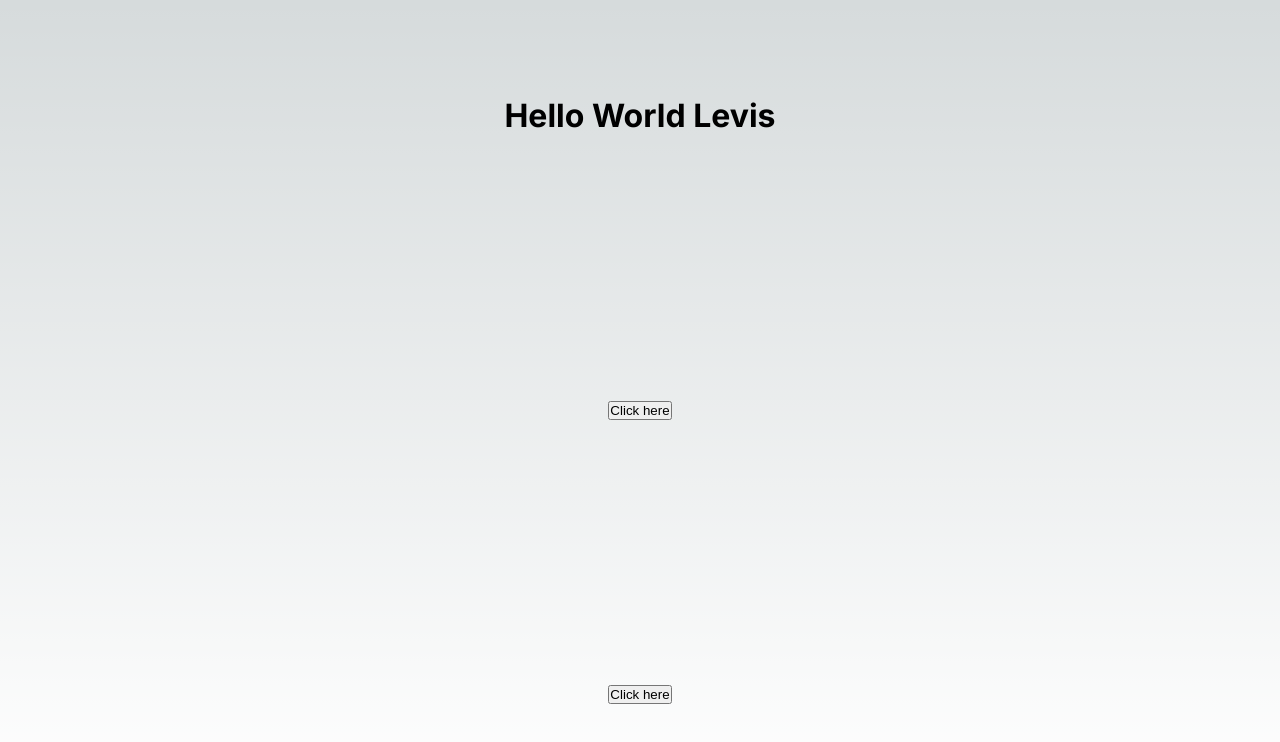
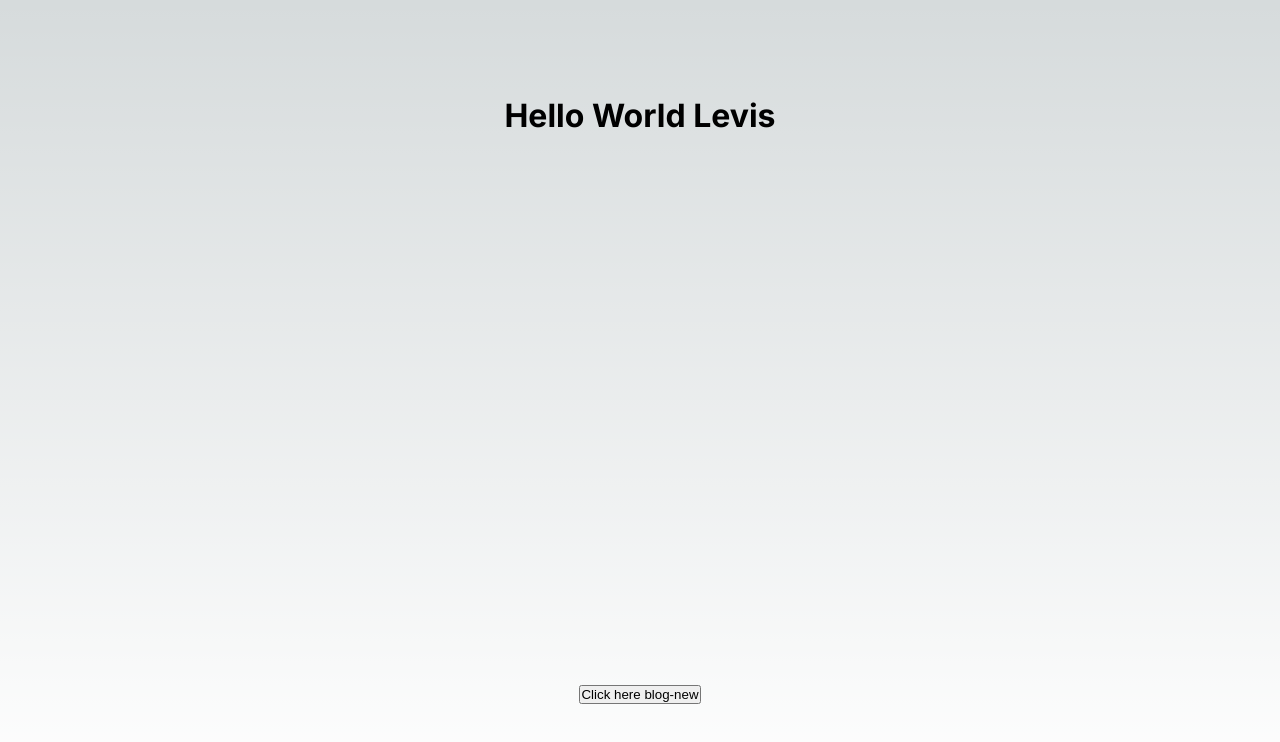
Before and after one commit to juan436/proyecto-en-next-js, a Next.js app: page / in a window 1280 px wide. Shown: the top 742 px of the page. Built offline with nearby package versions, Linux system fonts and the light colour scheme.

Commit message:
practice router dinamic navigation

```diff
--- a/src/app/page.js
+++ b/src/app/page.js
@@ -17,6 +17,9 @@
   }, [user]);
 
   const router = useRouter();
+  const navigation = (blog) => {
+    router.push("/blog/" + blog)
+  }
   return (
     <main className={styles.main}>
       {/* <Page name="first" />
@@ -25,8 +28,8 @@
       <Page name="fourth" /> */}
 
       <h1>Hello World {user}</h1>
-      <button onClick={() => router.push("/blog")}>Click here</button>
-      <button onClick={() => router.push("/login-form")}>Click here</button>
+      <button onClick={() => navigation("newblog")}>Click here blog-new</button>
+      {/* <button onClick={() => router.push("/login-form")}>Click here</button> */}
       {/* <Link href="">go to Blogs</Link> */}
     </main>
   );
```
Also changed, not shown: src/app/blog/newblog/page.js (added, +7 -0 lines), src/app/login-form/singup/page.js (added, +7 -0 lines).
